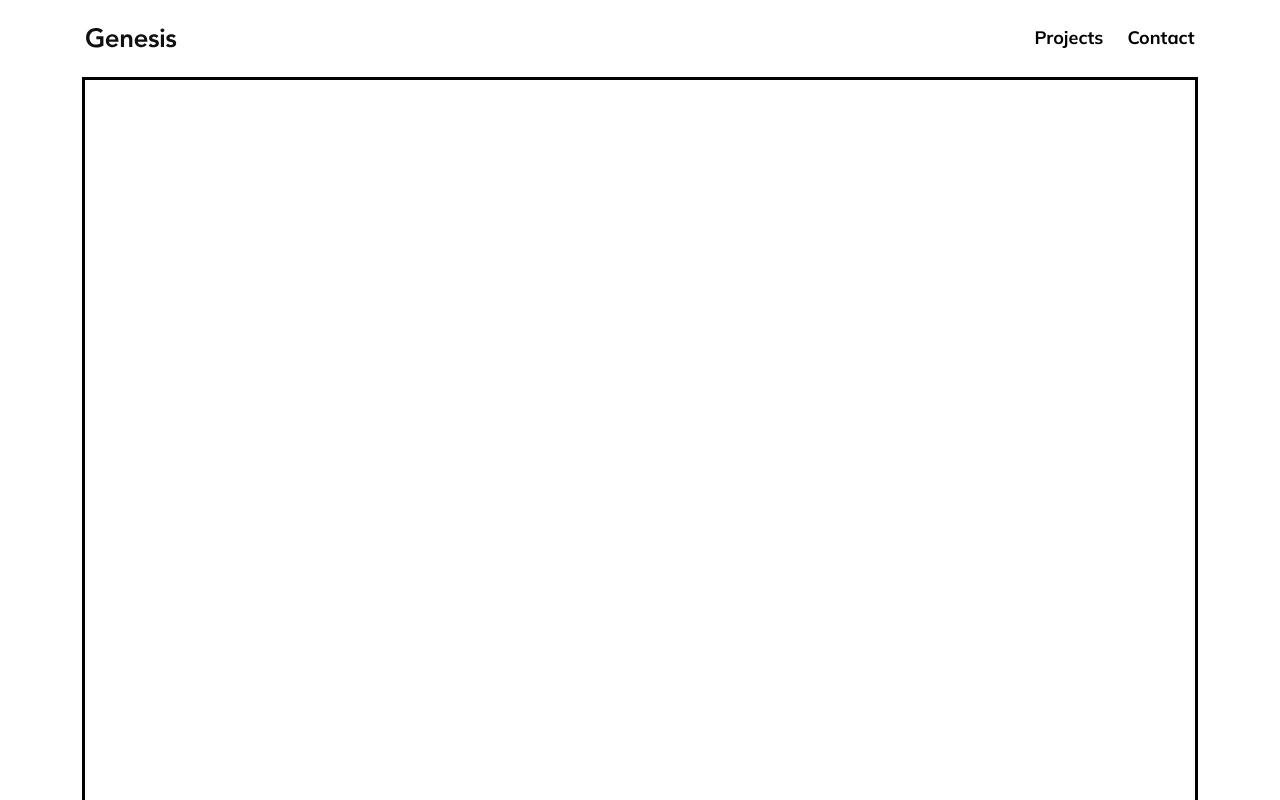
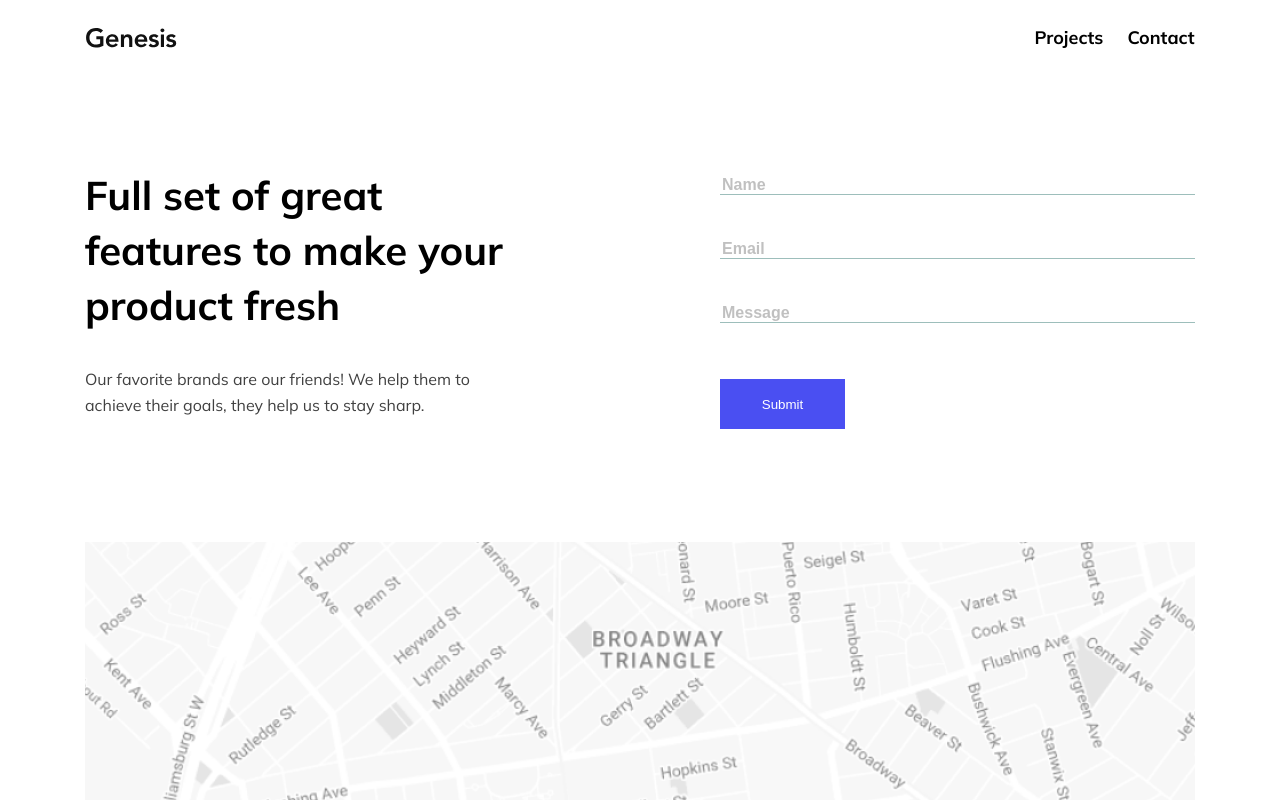
Before and after one commit to IdacJohansson/CrossBrowserCompatibilityAndPre--Post--Processors_lesson11, a website: page pages/contact.html in a window 1280 px wide. Shown: the top 800 px of the page. Drawn offline with Linux system fonts and the light colour scheme.

Commit message:
New global style for main and body, contact page w text, form and map

```diff
--- a/pages/contact.html
+++ b/pages/contact.html
@@ -1,15 +1,15 @@
 <!DOCTYPE html>
 <html lang="en">
   <head>
-    <meta charset="UTF-8">
-    <meta name="viewport" content="width=device-width, initial-scale=1.0">
+    <meta charset="UTF-8" />
+    <meta name="viewport" content="width=device-width, initial-scale=1.0" />
     <link rel="preconnect" href="https://fonts.googleapis.com" />
     <link rel="preconnect" href="https://fonts.gstatic.com" crossorigin />
     <link
       href="https://fonts.googleapis.com/css2?family=Mulish:ital,wght@0,200..1000;1,200..1000&display=swap"
       rel="stylesheet"
     />
-    <link rel="stylesheet" href="/styles/_contact.css">
+    <link rel="stylesheet" href="/styles/_contact.css" />
     <title>Contact</title>
   </head>
   <body>
@@ -26,10 +26,38 @@
       </ul>
     </nav>
 
-      <main class="main-contact">
+    <main class="main">
+      <div class="headline-container">
+        <h2 class="headline">
+          Full set of great <br />
+          features to make your <br />
+          product fresh
+        </h2>
+      </div>
+      <div class="text-container-contact">
+        <p class="our-favorite-brands-text">
+          Our favorite brands are our friends! We help them to achieve their
+          goals, they help us to stay sharp.
+        </p>
+      </div>
 
+      <form class="form">
+        <!-- <label class="form__lable" for="name">Name</label> -->
+        <input class="form__input" type="text" id="name" name="name" placeholder="Name" />
+
+        <!-- <label class="form__lable" for="email">Email</label> -->
+        <input class="form__input" type="email" id="email" name="email" placeholder="Email" />
+
+        <!-- <label class="form__lable" for="Message">Message</label> -->
+        <input class="form__input" type="text" id="message" name="message" placeholder="Message" />
+
+        <button class="submit-btn">Submit</button>
+      </form>
+
+      <div class="image-map">
+        <img src="/images/Map.png" alt="map" />
+      </div>
     </main>
-
 
     <!-- Footer -->
     <footer class="footer">
--- a/styles/_contact.scss
+++ b/styles/_contact.scss
@@ -3,24 +3,59 @@
 
 @import "navigation";
 @import "footer";
+@import "global";
+@import "form";
 
-
-body {
-    display: flex;
-    flex-direction: column;
-    align-items: center;
-    justify-content: flex-start;
-    font-family: fonts.$main-font;
-  }
-
-  .main-contact {
-    position: relative;
-    top: 10px;
-    border: black solid;
-    max-width: 1110px;
-    width: 100%;
-    min-height: 1375px;
+  %page-hight-contact{
+    min-height: 1150px; //1375
     height: 100%;
   }
 
+  .main {
+    @extend %page-hight-contact;
+  }
+
 // contact styles
+
+.headline-container {
+  max-width: 475px;
+  width: 100%;
+  min-height: 154px;
+  height: auto;
+  position: relative;
+  margin-top: 91px;
+}
+
+.headline {
+  font-size: 40px;
+  font-weight: 700;
+  line-height: 55px;
+}
+
+.text-container-contact {
+  display: flex;
+  flex-direction: row;
+}
+
+.our-favorite-brands-text {
+  max-width: 445px;
+  width: 100%;
+  min-height: 56px;
+  height: auto;
+  font-style: normal;
+  font-size: 16px;
+  line-height: 26px;
+  color: $black;
+  opacity: 0.8;
+  word-wrap: break-word;
+  margin: 0px;
+}
+
+.image-map{
+  position: relative;
+  margin-top: 120px;
+  max-width: 1110px;
+  width: 100%;
+  min-height: 570px;
+  height: 100%;
+}
--- /dev/null
+++ b/styles/_form.scss
@@ -0,0 +1,41 @@
+.form {
+  position: absolute;
+  top: 0;
+  right: 0px;
+  margin-top: 100px;
+  max-width: 475px;
+  width: 100%;
+  min-height: 291px;
+  height: 100%;
+  display: flex;
+  flex-direction: column;
+  gap: 46px;
+
+  &__input {
+    border: none;
+    border-bottom: 1px solid #9dbebb;
+    &::placeholder {
+      font-size: 16px;
+      font-weight: 700;
+      color: $gray;
+      opacity: 0.6;
+    }
+  }
+}
+
+.submit-btn {
+  position: relative;
+  top: 10px;
+  max-width: 125px;
+  width: 100%;
+  height: 50px;
+  background-color: $blue;
+  border: none;
+  color: white;
+  cursor: pointer;
+}
+
+.submit-btn:hover {
+  background-color: $gray;
+  opacity: 0.5;
+}
--- /dev/null
+++ b/styles/_global.scss
@@ -0,0 +1,14 @@
+body {
+    display: flex;
+    flex-direction: column;
+    align-items: center;
+    justify-content: flex-start;
+    font-family: fonts.$main-font;
+  }
+
+  .main {
+    position: relative;
+    top: 10px;
+    max-width: 1110px;
+    width: 100%;
+  }
--- a/styles/_project.scss
+++ b/styles/_project.scss
@@ -3,31 +3,26 @@
 
 @import "navigation";
 @import "footer";
+@import "global";
 
-body {
-  display: flex;
-  flex-direction: column;
-  align-items: center;
-  justify-content: flex-start;
-  font-family: fonts.$main-font;
+%page-hight-project {
+  min-height: 1068px;
+  height: 100%;
 }
 
-.main-project{
-  position: relative;
-  top: 10px;
-  max-width: 1110px;
-  width: 100%;
-  min-height: 1068px;
-  height: 100%;
+.main {
+  @extend %page-hight-project;
 }
 
 // textbox and table
 
 .headline-container {
-  max-width: 495px;
+  max-width: 475px;
   width: 100%;
   min-height: 154px;
   height: auto;
+  position: relative;
+  margin-top: 91px;
 }
 
 .headline {
@@ -43,7 +38,7 @@ body {
   height: auto;
 }
 
-.text-project-details {
+.there-are-many-variations-text {
   font-style: normal;
   font-size: 16px;
   line-height: 26px;
@@ -62,8 +57,9 @@ body {
 }
 
 .table {
+  margin-top: 91px;
   position: absolute;
-  top: 20px;
+  top: 0;
   right: 0;
   border-collapse: collapse;
   max-width: 335px;
@@ -82,12 +78,12 @@ body {
   }
 }
 
-.image-container{
+.image-container {
   position: relative;
-  margin-top: 100px;
+  margin-top: 61px;
 }
 
-.image-text{
+.image-text {
   position: relative;
   margin-top: 45px;
   max-width: 1109px;
@@ -98,13 +94,13 @@ body {
   line-height: 26px;
 }
 
-.mini-gallery{
+.mini-gallery {
   position: relative;
-  margin-top: 100px;
+  margin-top: 45px;
   display: grid;
-    grid-template-columns: repeat(6, 1fr);
-    grid-template-rows: 1fr 100px;
-    gap: 30px;
-    max-width: 1110px;
-    width: 100%;
+  grid-template-columns: repeat(6, 1fr);
+  grid-template-rows: 1fr 100px;
+  gap: 30px;
+  max-width: 1110px;
+  width: 100%;
 }
--- a/styles/_style.scss
+++ b/styles/_style.scss
@@ -4,22 +4,15 @@
 @import "navigation";
 @import "footer";
 @import "gallery";
+@import "global";
 
-body {
-  display: flex;
-  flex-direction: column;
-  align-items: center;
-  justify-content: flex-start;
-  font-family: fonts.$main-font;
+%page-hight-home {
+  min-height: 3840px;
+  height: 100%;
 }
 
 .main-home {
-  position: relative;
-  top: 10px;
-  max-width: 1110px;
-  width: 100%;
-  min-height: 3840px;
-  height: 100%;
+  @extend %page-hight-home;
 }
 
 // headline and quote - home
```
Also changed, not shown: pages/project.html (+5 -5 lines), images/Map.png (added), styles/_contact.css, styles/_project.css, styles/_style.css. Lines whose indentation alone changed are shown as unchanged.
